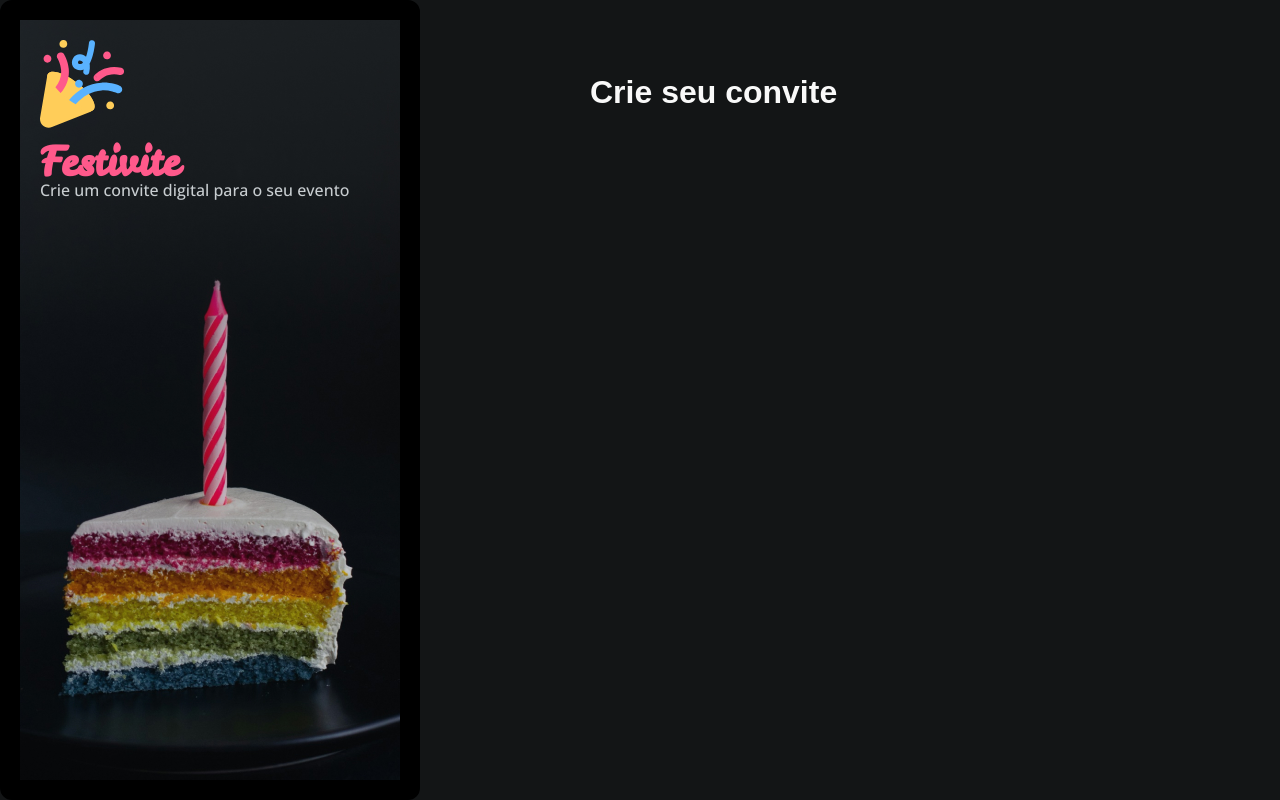
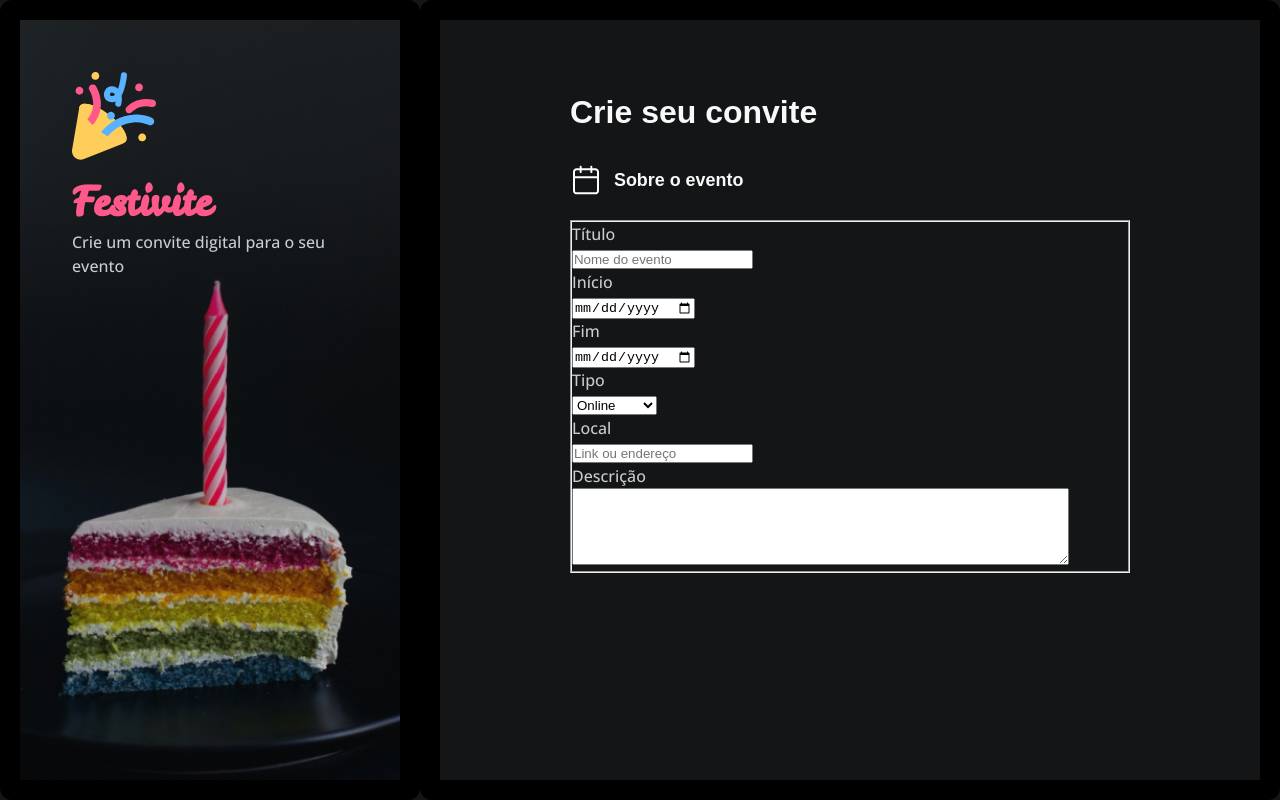
Before and after one commit to tvieira92/convite, a plain HTML site: page index.html in a window 1280 px wide. Drawn offline with nearby package versions, Linux system fonts and the light colour scheme.

Commit message:
added fieldset - about event

```diff
--- a/index.html
+++ b/index.html
@@ -23,18 +23,67 @@
     <div id="invite-page">
         <aside>
 
-            <div class="brand-container">
+            <div class="aside-container">
+                <div class="invite">
                 <img src="assets/Logo.svg" alt="ícone festivo">
                 <h1>Festivite</h1>
                 <span>Crie um convite digital para o seu evento</span>
-
+                </div>
             </div>
         </aside>
 
             <main>
                 <div class="main-container">
                     <h1>Crie seu convite</h1>
+                    <div class="event">
+                        <img src="assets/icons/calendar.svg" alt="ícone de calendário">
+                        <h2>Sobre o evento</h2>
+                    </div>
 
+                    <form>
+                        <fieldset class="about-event">
+
+
+                            <div class="input-wrapper">
+                            <legend>Título</legend>
+                            <input id="localname" name="localname" type="text" placeholder="Nome do evento">
+                            </div>
+
+                            <div class="input-wrapper">
+                            <legend>Início</legend>
+                            <input id="date" name="date" type="date" placeholder="Nome do evento">
+                            </div>
+
+                            <div class="input-wrapper">
+                            <legend>Fim</legend>
+                            <input id="date" name="date" type="date" placeholder="Nome do evento">
+                            </div>
+
+                            <div class="select-wrapper">
+                                <legend>Tipo</legend>
+                                <select name="type" id="type">
+                                    <option value="online">Online</option>
+                                    <option value="presencial">Presencial</option>
+                                </select>
+                            </div>
+
+                            <div class="input-wrapper">
+                            <legend>Local</legend>
+                            <input id="local" name="local" type="text" placeholder="Link ou endereço">
+                            </div>
+
+                            <div class="textarea-wrapper">
+                                <legend>Descrição</legend>
+                                <textarea name="descryption" id="descryption" cols="60" rows="5" placeholder="Escreva os detalhes do evento">
+
+
+                                </textarea>
+
+                            </div>
+
+                        </fieldset>
+
+                    </form>
 
                 </div>
             </main>
--- a/styles/global.css
+++ b/styles/global.css
@@ -10,7 +10,7 @@
     --text: 500 1rem/1.5rem var(--font-family);
 
     --heading-md: 700 1.75rem var(--font-family-2);
-    --heading-sm: 700 1.125rem var (font-family-2);
+    --heading-sm: 700 1.125rem var (--font-family-2);
 
     --text-md: 500 1rem var (--font-family);
     --text-sm: 500 .875rem var (--font-family);
--- a/styles/layout.css
+++ b/styles/layout.css
@@ -9,37 +9,53 @@
 main {
     overflow: auto;
     padding: 5rem 8.125rem 5rem 8.125rem;
+    border: 20px solid black;
+    border-radius: 12px;
 
     & .main-container {
         max-width: 35rem;
         margin-left: auto;
+    }
+
+    & .event {
+        display: flex;
+        margin-top: 2.5rem;
+        margin-bottom: 1.5rem;
+        gap: .75rem;
+        align-items: center;
+
+        & h2 {
+            font: 600 1.12rem/1.25 var(--font-family-2);
+        }
     }
 }
 
 aside {
     border: 20px solid black;
     border-radius: 12px;
-    background-image: url(../assets/Background.jpg);
+    background-image: url(../assets/Background.png);
     background-repeat: no-repeat;
     background-size: cover;
     background-position: center;
     padding: 1.25rem;
 
-    overflow: hidden;
+    & .aside-container{
+    max-width: 25rem;
 
-    & .brand-container{
-    max-width: 25rem;
+        & .invite {
+            padding: 2rem;
+        }
 
     }
 
-    h1 {
+    & h1 {
         font-family: 'Leckerli One', sans-serif;
         font-size: 2.5rem;
         line-height: auto;
         color: #FF598B;
 
-        padding-top: 1rem;
-        padding-bottom: .25rem;
+        padding-top: 1.5rem;
+        padding-bottom: 1rem;
         gap: 1rem;
 
     }
```
